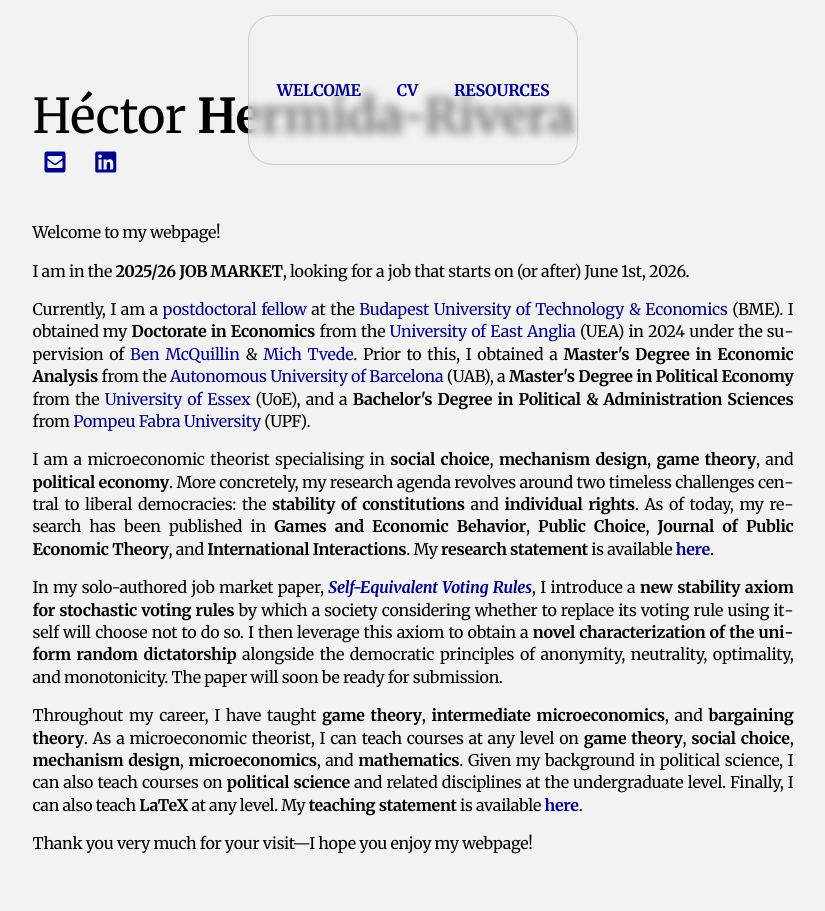
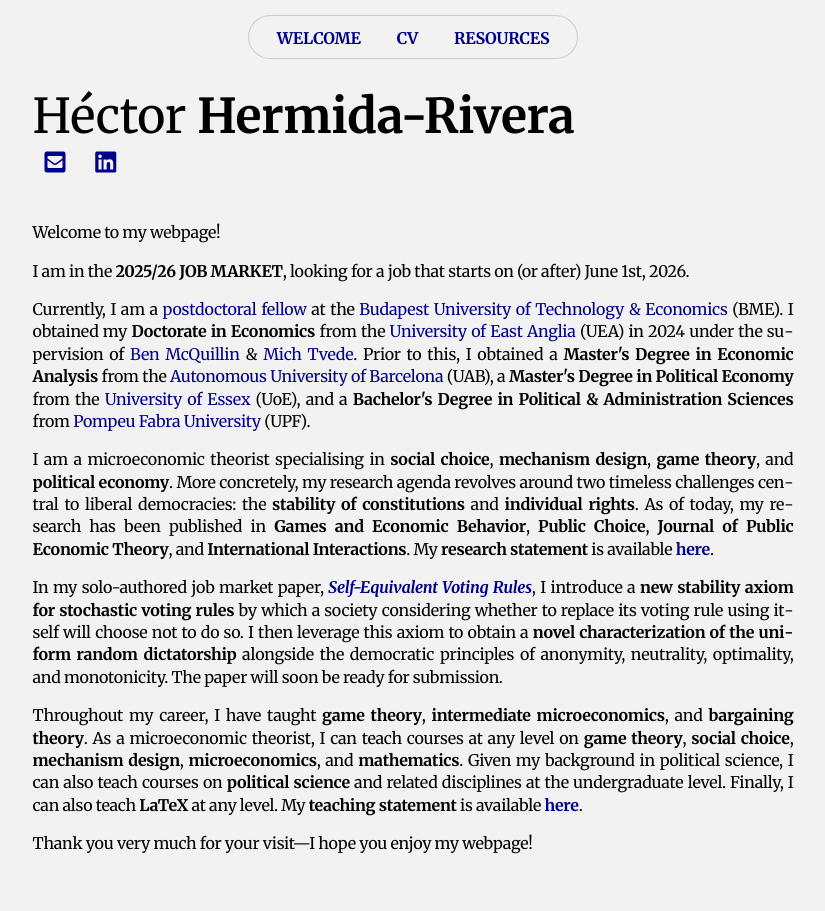
Before and after one commit to HectorHermidaRivera/hectorhermidarivera.github.io, a Jekyll site: the page built from index.md, in a window 1280 px wide. Shown: the whole page, without its empty margins (227-1052 px from the left). Built offline with Jekyll 4.4.1, drawn with Linux system fonts in a browser that asks for light colours; a style sheet for code colours, icons or effects is not loaded.

Commit message:
Update style.css

```diff
--- a/assets/css/style.css
+++ b/assets/css/style.css
@@ -46,7 +46,7 @@ body {
 .top-nav .link-group {
   display: flex;
   gap: 20px;
-  padding: 60px 20px;
+  padding: 8px 20px 6px 20px;
   border-radius: 25px;
   background: rgba(242, 242, 242, 0.5);
   backdrop-filter: blur(5px);
```
